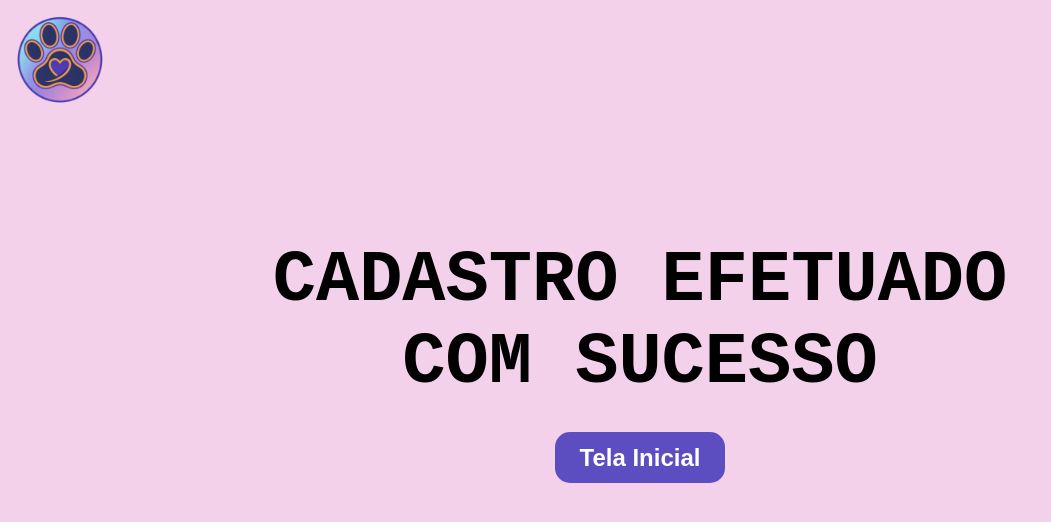
After one commit to MEDEIROSkaiki/Encontrou-meu-pet, a Flask app: template templates/cadastro_concluido.html in a window 1280 px wide. The commit adds this page. Shown: the top 522 px of the page, without its empty margins (0-1051 px from the left). Run offline with Flask 3, Linux system fonts and the light colour scheme; the template is opened without the code that fills it, so the values that code supplies are empty.

Commit message:
cadstro2

```diff
--- a/app.py
+++ b/app.py
@@ -57,6 +57,10 @@ def enviar():
 def anunciar_cadastro():
     return render_template('cadastro/cadastro.html')
 
+@app.route('/anunciar/cadastro2')
+def anunciar_cadastro2():
+    return render_template('cadastro/cadastro_2.html')
+
 @app.route('/anunciar/get_all_especies')
 def get_all_especies_route():
     try:
@@ -111,3 +115,27 @@ def get_racas_por_id_especie_route():
 # Inicia o servidor Flask em modo debug
 if __name__ == '__main__':
     app.run(debug=True)
+
+
+
+
+
+
+@app.route('/cadastrar_animal', methods=['POST'])
+def cadastrar_animal():
+    data = request.get_json()
+
+    raca = data.get('raca', '').strip()
+    porte = data.get('porte', '').strip()
+    situacao = data.get('situacao', '').strip()
+    genero = data.get('genero', '').strip()
+    especie = data.get('especie', '').strip()
+
+    # Validação simples
+    if not all([raca, porte, situacao, genero, especie]):
+        return jsonify({'erro': 'Todos os campos são obrigatórios.'}), 400
+
+    # Aqui você pode adicionar lógica para salvar no banco, por exemplo
+    # salvar_animal_no_banco(raca, porte, situacao, genero, especie)
+
+    return jsonify({'mensagem': 'Animal cadastrado com sucesso!'}), 200
--- /dev/null
+++ b/static/css/cadastro_concluido.css
@@ -0,0 +1,38 @@
+body {
+    margin: 0;
+    padding: 0;
+    background-color: #f3d1ea;
+    font-family: 'Arial', sans-serif;
+}
+
+.container {
+    text-align: center;
+    padding-top: 15%;
+    position: relative;
+}
+
+.logo {
+  position: absolute;
+  top: 10px;
+  left: 10px;
+  width: 100px;
+}
+
+
+h1 {
+    font-size: 4.5rem;
+    font-weight: bold;
+    color: #000;
+    font-family: 'Courier New', monospace;
+    margin-bottom: 40px;
+}
+
+.botao {
+    background-color: #5c4dc0;
+    color: white;
+    text-decoration: none;
+    padding: 12px 25px;
+    border-radius: 15px;
+    font-weight: bold;
+    font-size: 1.5rem;
+}
--- a/templates/cadastro/cadastro.html
+++ b/templates/cadastro/cadastro.html
@@ -62,8 +62,8 @@
         </div>
 
         <div class="buttons">
-          <button class="btn voltar">Voltar</button>
-          <button class="btn continuar">Continuar</button>
+          <a href="/"><button class="btn voltar">Voltar</button></a>
+          <a href="/anunciar/cadastro2"><button class="btn continuar">Continuar</button></a>
         </div>
       </div>
     </div>
@@ -90,7 +90,7 @@
         localStorage.setItem("especie", especie);
         localStorage.setItem("genero", genero);
 
-        window.location.href = "cadastro_2.html";
+        window.location.href = "/anunciar/cadastro2";
       });
 
       // Preencher campos ao voltar
--- a/templates/cadastro/cadastro_3.html
+++ b/templates/cadastro/cadastro_3.html
@@ -8,7 +8,7 @@
 </head>
 <body>
   <div class="container">
-    <img src="Images/Logo.png" alt="Logo" class="logo" />
+    <img src="/static/img//Logo.png" alt="Logo" class="logo" />
     <img src="Images/Cachorro e gato.png" alt="Cachorro e gato" class="img-right" />
 
     <div class="form-box">
--- /dev/null
+++ b/templates/cadastro_concluido.html
@@ -0,0 +1,16 @@
+<!DOCTYPE html>
+<html lang="pt-BR">
+<head>
+    <meta charset="UTF-8">
+    <meta name="viewport" content="width=device-width, initial-scale=1.0">
+    <title>Cadastro Sucesso</title>
+    <link rel="stylesheet" href="/static/css/cadastro_concluido.css">
+</head>
+<body>
+    <div class="container">
+        <img src="/static/img//Logo.png" alt="Logo" class="logo" />
+        <h1>CADASTRO EFETUADO<br>COM SUCESSO</h1>
+        <a href="index.html" class="botao">Tela Inicial</a>
+    </div>
+</body>
+</html>
--- a/templates/index.html
+++ b/templates/index.html
@@ -117,7 +117,7 @@
           </div>
           <div class="cta-text">
             <h2>Ajude milhares de pets a encontrar seus donos!</h2>
-            <a href="#" class="btn btn-primary">Anunciar</a>
+            <a href="/anunciar/cadastro" class="btn btn-primary">Anunciar</a>
           </div>
         </section>
       </main>
--- a/templates/login.html
+++ b/templates/login.html
@@ -8,9 +8,9 @@
   </head>
   <body>
     <div class="container">
-      <img src="/static/img/Logo.png" alt="Logo" class="logo" />
+      <img src="/static/img//Logo.png" alt="Logo" class="logo" />
       <img
-        src="/static/img/Gato olhando.png"
+        src="/static/img/Gato.png"
         alt="Gato olhando"
         class="img-top-right"
       />
--- a/templates/pesquisa.html
+++ b/templates/pesquisa.html
@@ -12,7 +12,7 @@
   </head>
   <body>
     <header class="main-header">
-      <img src="/static/img/Logo.png" alt="Logo" class="logo" />
+      <img src="/static/img//Logo.png" alt="Logo" class="logo" />
       <a href="/"><button class="btn-voltar">Voltar</button></a>
     </header>
 
```
Also changed, not shown: static/js/cadastro_2.js (added, +41 -0 lines), templates/cadastro/cadastro_2.html (+6 -6 lines).
